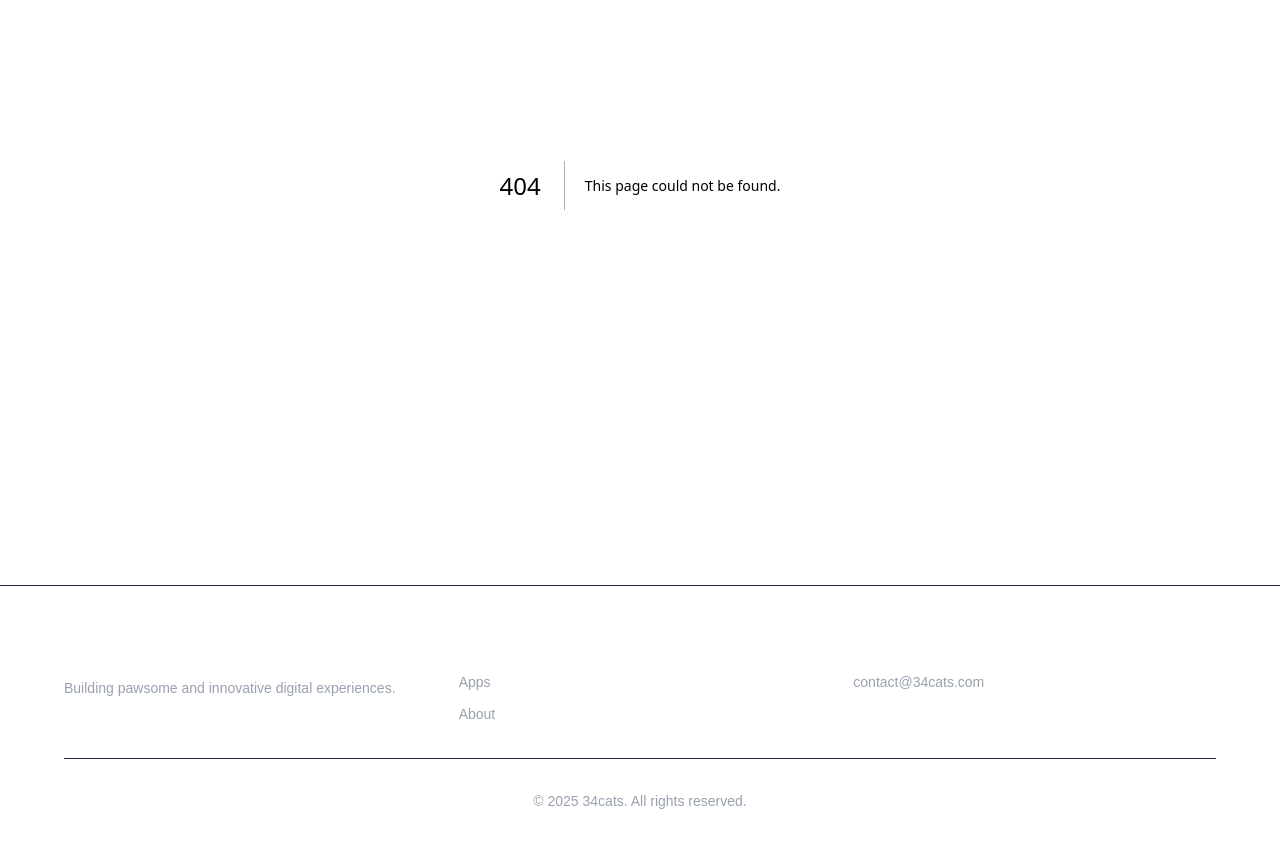
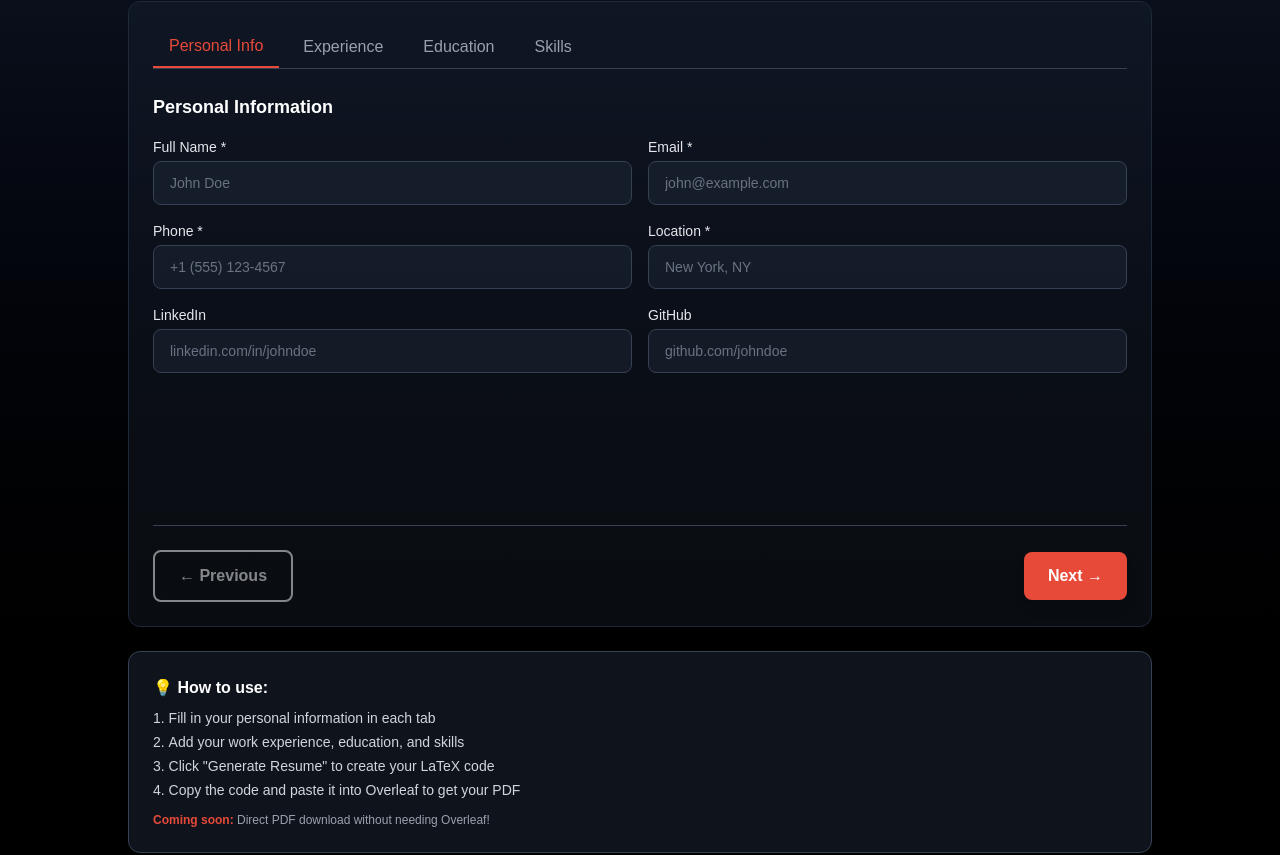
Before and after one commit to seanrh34/34cats-apps, a Next.js app: page /resumeow in a window 1280 px wide. Before the commit this address had no page. Shown: the part 280-1135 px from the top of the page. Built offline with nearby package versions, Linux system fonts and the light colour scheme.

Commit message:
Add resumeow page

```diff
--- /dev/null
+++ b/app/resumeow/page.tsx
@@ -0,0 +1,225 @@
+"use client";
+
+import { useState } from "react";
+import { ResumeData, PersonalInfo, Experience, Education, Skill } from "@/lib/types/resume";
+import { PersonalInfoForm } from "@/components/resumeow/personal-info-form";
+import { ExperienceForm } from "@/components/resumeow/experience-form";
+import { EducationForm } from "@/components/resumeow/education-form";
+import { SkillsForm } from "@/components/resumeow/skills-form";
+import { Button } from "@/components/ui/button";
+import { Card } from "@/components/ui/card";
+
+export default function ResumeowPage() {
+  const [activeTab, setActiveTab] = useState<"personal" | "experience" | "education" | "skills">("personal");
+  const [isGenerating, setIsGenerating] = useState(false);
+  const [latexCode, setLatexCode] = useState<string>("");
+
+  const [resumeData, setResumeData] = useState<ResumeData>({
+    personalInfo: {
+      fullName: "",
+      email: "",
+      phone: "",
+      location: "",
+      linkedin: "",
+      github: "",
+    },
+    experience: [],
+    education: [],
+    skills: [],
+  });
+
+  const updatePersonalInfo = (data: PersonalInfo) => {
+    setResumeData({ ...resumeData, personalInfo: data });
+  };
+
+  const updateExperience = (data: Experience[]) => {
+    setResumeData({ ...resumeData, experience: data });
+  };
+
+  const updateEducation = (data: Education[]) => {
+    setResumeData({ ...resumeData, education: data });
+  };
+
+  const updateSkills = (data: Skill[]) => {
+    setResumeData({ ...resumeData, skills: data });
+  };
+
+  const generateResume = async () => {
+    setIsGenerating(true);
+    try {
+      const response = await fetch("/api/compile-resume", {
+        method: "POST",
+        headers: {
+          "Content-Type": "application/json",
+        },
+        body: JSON.stringify(resumeData),
+      });
+
+      const result = await response.json();
+
+      if (result.success) {
+        setLatexCode(result.latex);
+        alert("Resume generated! Check the LaTeX output below.");
+        // TODO: When PDF compilation is ready, download the PDF instead
+      } else {
+        alert("Failed to generate resume");
+      }
+    } catch (error) {
+      console.error("Error:", error);
+      alert("An error occurred while generating the resume");
+    } finally {
+      setIsGenerating(false);
+    }
+  };
+
+  const tabs = [
+    { id: "personal", label: "Personal Info" },
+    { id: "experience", label: "Experience" },
+    { id: "education", label: "Education" },
+    { id: "skills", label: "Skills" },
+  ] as const;
+
+  return (
+    <div className="min-h-screen bg-gradient-to-b from-gray-900 to-black">
+      <div className="container mx-auto px-4 py-12">
+        {/* Header */}
+        <div className="text-center mb-12">
+          <h1 className="text-4xl md:text-5xl font-bold mb-4 text-white">Resumeow 📄</h1>
+          <p className="text-xl text-gray-300 max-w-2xl mx-auto">
+            Create professional resumes with LaTeX quality. Fill in your details and let us handle the formatting.
+          </p>
+        </div>
+
+        <div className="max-w-5xl mx-auto">
+          <Card className="p-6 bg-gray-800/30">
+            {/* Tab Navigation */}
+            <div className="flex gap-2 mb-6 border-b border-gray-700 overflow-x-auto">
+              {tabs.map((tab) => (
+                <button
+                  key={tab.id}
+                  onClick={() => setActiveTab(tab.id)}
+                  className={`px-4 py-2 font-medium whitespace-nowrap transition-colors ${
+                    activeTab === tab.id
+                      ? "border-b-2 border-[#E84A3A] text-[#E84A3A]"
+                      : "text-gray-400 hover:text-white"
+                  }`}
+                >
+                  {tab.label}
+                </button>
+              ))}
+            </div>
+
+            {/* Form Content */}
+            <div className="min-h-[400px]">
+              {activeTab === "personal" && (
+                <PersonalInfoForm
+                  data={resumeData.personalInfo}
+                  onChange={updatePersonalInfo}
+                />
+              )}
+              {activeTab === "experience" && (
+                <ExperienceForm
+                  data={resumeData.experience}
+                  onChange={updateExperience}
+                />
+              )}
+              {activeTab === "education" && (
+                <EducationForm
+                  data={resumeData.education}
+                  onChange={updateEducation}
+                />
+              )}
+              {activeTab === "skills" && (
+                <SkillsForm data={resumeData.skills} onChange={updateSkills} />
+              )}
+            </div>
+
+            {/* Navigation Buttons */}
+            <div className="flex justify-between items-center mt-8 pt-6 border-t border-gray-700">
+              <Button
+                variant="outline"
+                onClick={() => {
+                  const currentIndex = tabs.findIndex((t) => t.id === activeTab);
+                  if (currentIndex > 0) {
+                    setActiveTab(tabs[currentIndex - 1].id);
+                  }
+                }}
+                disabled={activeTab === "personal"}
+              >
+                ← Previous
+              </Button>
+
+              {activeTab === "skills" ? (
+                <Button
+                  onClick={generateResume}
+                  disabled={isGenerating}
+                  size="lg"
+                >
+                  {isGenerating ? "Generating..." : "Generate Resume 🎉"}
+                </Button>
+              ) : (
+                <Button
+                  onClick={() => {
+                    const currentIndex = tabs.findIndex((t) => t.id === activeTab);
+                    if (currentIndex < tabs.length - 1) {
+                      setActiveTab(tabs[currentIndex + 1].id);
+                    }
+                  }}
+                >
+                  Next →
+                </Button>
+              )}
+            </div>
+          </Card>
+
+          {/* LaTeX Preview (temporary, until PDF compilation is ready) */}
+          {latexCode && (
+            <Card className="mt-6 p-6 bg-gray-800/30">
+              <div className="flex justify-between items-center mb-4">
+                <h3 className="text-lg font-semibold text-white">Generated LaTeX Code</h3>
+                <Button
+                  variant="outline"
+                  onClick={() => {
+                    navigator.clipboard.writeText(latexCode);
+                    alert("LaTeX code copied to clipboard!");
+                  }}
+                >
+                  Copy to Clipboard
+                </Button>
+              </div>
+              <pre className="bg-gray-900 p-4 rounded-lg overflow-x-auto text-xs border border-gray-700">
+                <code className="text-gray-300">{latexCode}</code>
+              </pre>
+              <p className="text-sm text-gray-400 mt-4">
+                Copy this code and paste it into{" "}
+                <a
+                  href="https://www.overleaf.com/"
+                  target="_blank"
+                  rel="noopener noreferrer"
+                  className="text-[#E84A3A] hover:underline"
+                >
+                  Overleaf
+                </a>{" "}
+                or any LaTeX editor to generate your PDF.
+              </p>
+            </Card>
+          )}
+
+          {/* Instructions */}
+          <Card className="mt-6 p-6 bg-gray-800/50 border-gray-700">
+            <h3 className="font-semibold mb-2 text-white">💡 How to use:</h3>
+            <ol className="list-decimal list-inside space-y-1 text-sm text-gray-300">
+              <li>Fill in your personal information in each tab</li>
+              <li>Add your work experience, education, and skills</li>
+              <li>Click "Generate Resume" to create your LaTeX code</li>
+              <li>Copy the code and paste it into Overleaf to get your PDF</li>
+            </ol>
+            <p className="text-xs text-gray-400 mt-3">
+              <strong className="text-[#E84A3A]">Coming soon:</strong> Direct PDF download without needing Overleaf!
+            </p>
+          </Card>
+        </div>
+      </div>
+    </div>
+  );
+}
```
